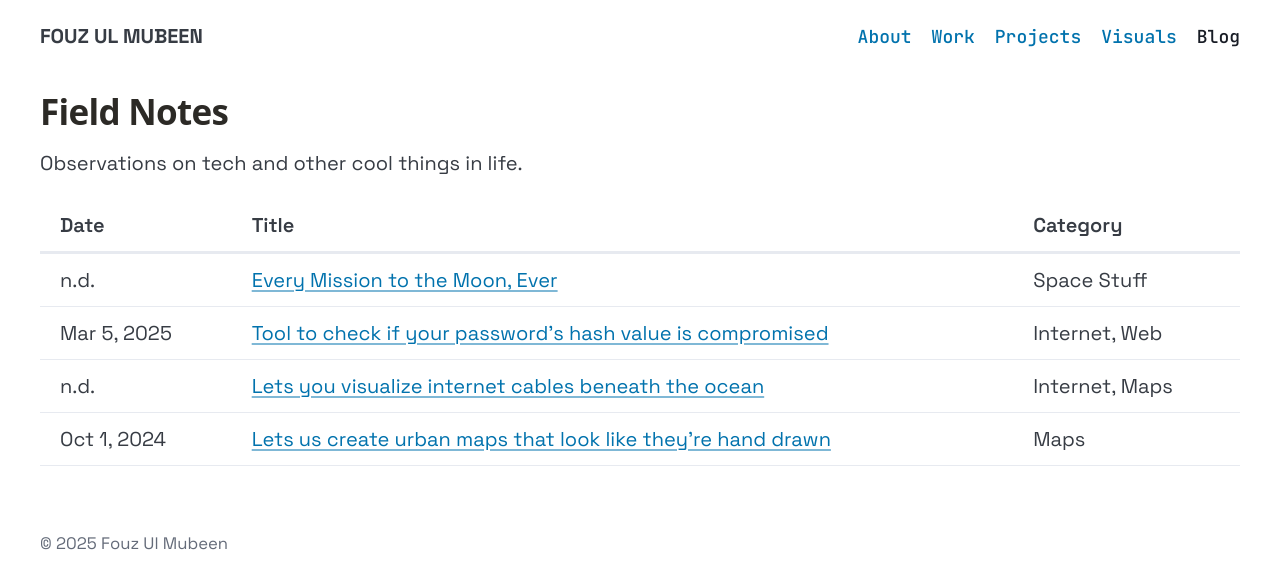
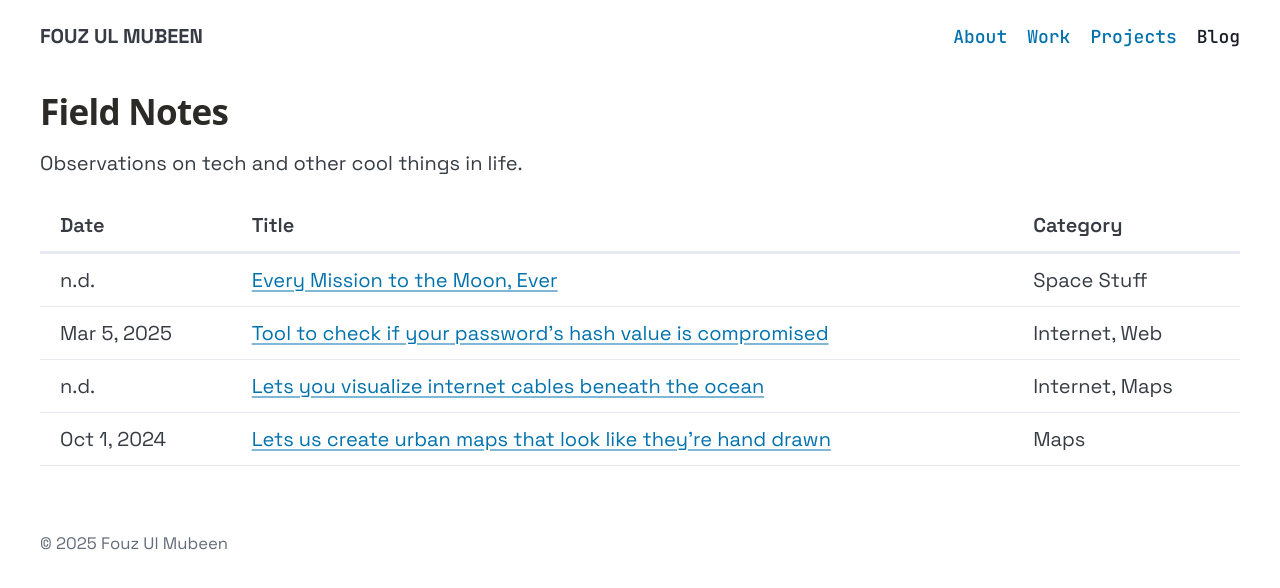
Before and after one commit to FouzUMS/about_me, a plain HTML site: page blog.html in a window 1280 px wide. Drawn offline with nearby package versions, Linux system fonts and the light colour scheme.

```diff
--- a/blog.html
+++ b/blog.html
@@ -14,7 +14,6 @@
             <li><a href="index.html">About</a></li>
             <li><a href="experience.html">Work</a></li>
             <li><a href="projects.html">Projects</a></li>
-            <li><a href="photos.html">Visuals</a></li>
             <li><a href="blog.html" class="contrast">Blog</a></li>
         </ul>
     </nav>
```
